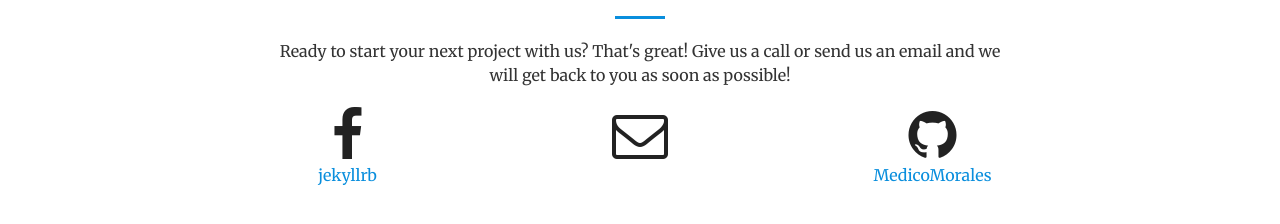
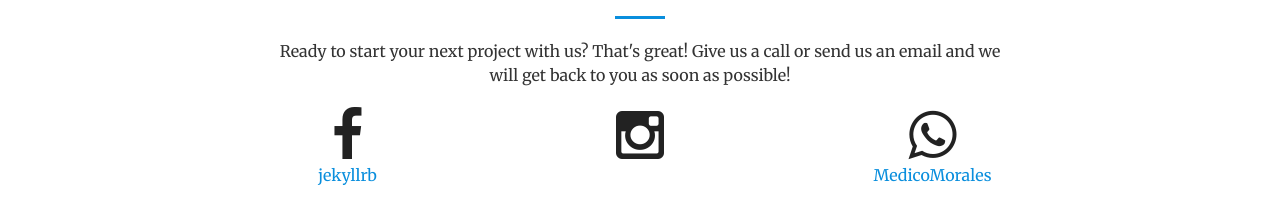
Before and after one commit to MedicoMorales/MedicoMorelos, a Jekyll site: the page built from index.html, in a window 1280 px wide and 900 px high, scrolled down 1933 px. Shown: the part 593-817 px from the top of the window. Built offline with Jekyll 4.4.1, drawn with Linux system fonts in a browser that asks for light colours.

Commit message:
Update contact.html

```diff
--- a/_includes/contact.html
+++ b/_includes/contact.html
@@ -15,13 +15,13 @@
         </div>
         <div class="col-lg-2 col-lg-offset-1 text-center">
             <a href="mailto:{{ site.email }}">
-            <i class="fa fa-envelope-o fa-3x wow bounceIn" data-wow-delay=".1s"></i>
+            <i class="fa fa-instagram fa-3x wow bounceIn" data-wow-delay=".1s"></i>
                 <p>{{ site.email }}</p>
             </a>
         </div>
         <div class="col-lg-2 col-lg-offset-1 text-center">
             <a href="https://github.com/{{ site.github_username }}">
-            <i class="fa fa-github fa-3x wow bounceIn" data-wow-delay=".1s"></i>
+            <i class="fa fa-whatsapp fa-3x wow bounceIn" data-wow-delay=".1s"></i>
                 <p>{{ site.github_username }}</p>
             </a>
         </div>
```
